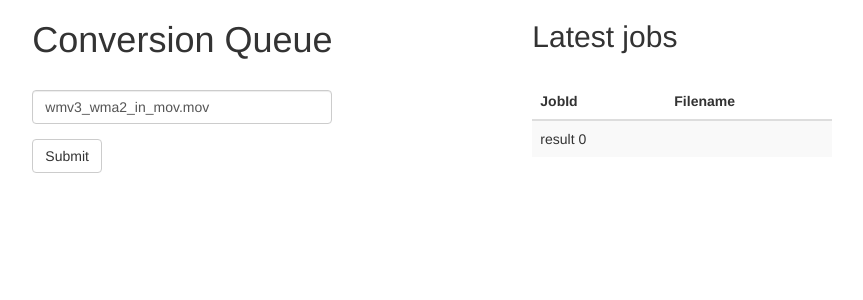
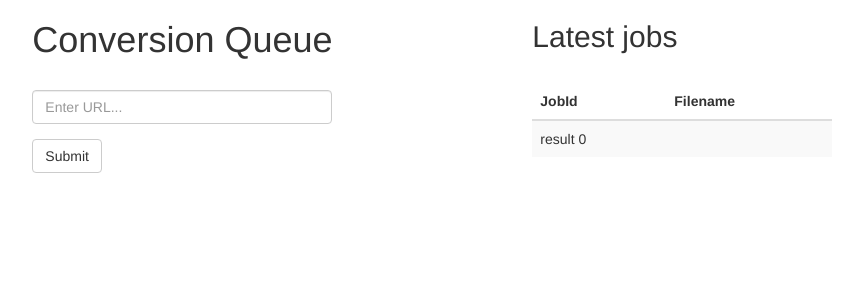
Before and after one commit to gaza3g/vidcon, a Flask app: page / in a window 1280 px wide. Shown: the top 300 px of the page, without its empty margins (206-1069 px from the left). Run offline with Flask 2, Linux system fonts and the light colour scheme; some libraries are stand-ins or nearby versions.

Commit message:
Removed test value for filename.

```diff
--- a/templates/index.html
+++ b/templates/index.html
@@ -18,7 +18,7 @@
           <br>
           <form role="form" method="POST" action="/">
             <div class="form-group">
-              <input type="text" name="url" class="form-control" id="url-box" value="wmv3_wma2_in_mov.mov" placeholder="Enter URL..." style="max-width: 300px;">
+              <input type="text" name="url" class="form-control" id="url-box"  placeholder="Enter URL..." style="max-width: 300px;">
             </div>
             <button type="submit" class="btn btn-default">Submit</button>
           </form>
```
